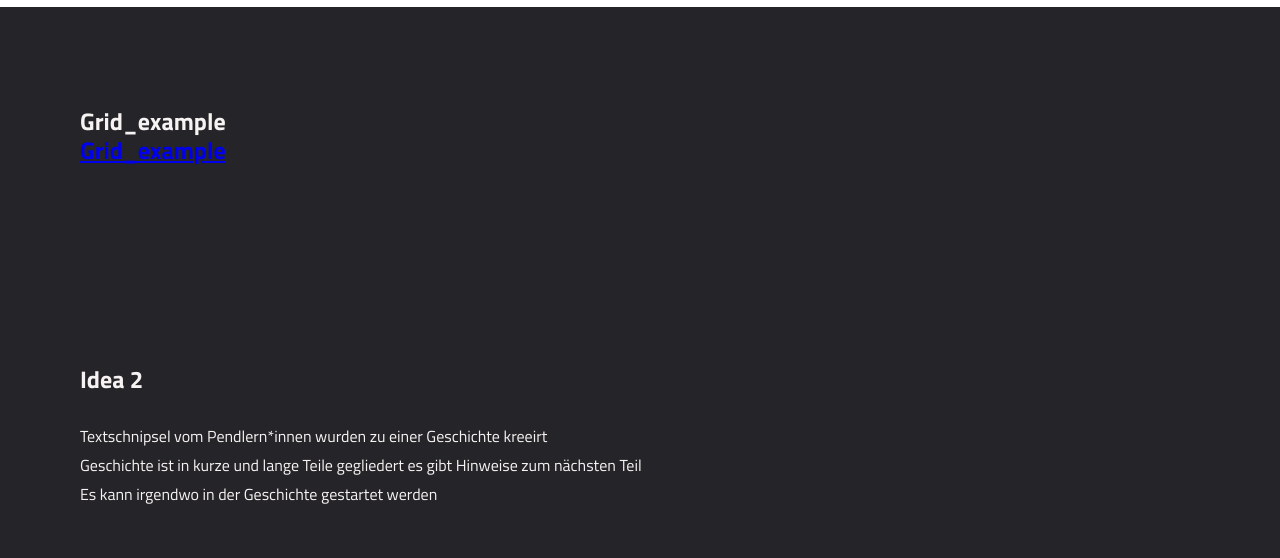
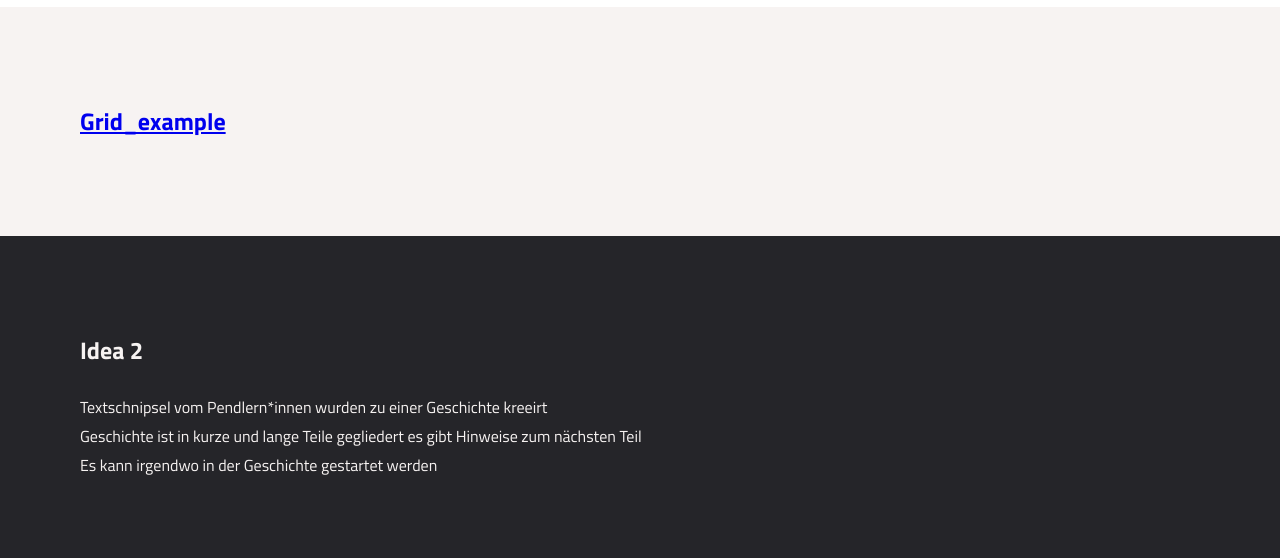
Before and after one commit to kth1969/Web_extended, a plain HTML site: page index.html in a window 1280 px wide. Shown: the part 3921-4479 px from the top of the page. Drawn offline with Linux system fonts and the light colour scheme.

Commit message:
Update index.html

```diff
--- a/index.html
+++ b/index.html
@@ -38,11 +38,9 @@
     <iframe style="border: 1px solid rgba(0, 0, 0, 0.1);" width="1102" height="644" src="https://www.figma.com/embed?embed_host=share&url=https%3A%2F%2Fwww.figma.com%2Ffile%2F81ppoi7oIaE4at1fAt2Ala%2FWeb_2015_2020%3Fnode-id%3D0%253A1" allowfullscreen></iframe>
 
 
-    <section class=" section section-dark">
+    <section class=" section section-light">
 
-        <h2>Grid_example</h2>
-
-   <a href="grid.html"><h2>Grid_example</h2></a>
+    <a href="grid.html"><h2>Grid_example</h2></a>
     </section>
     <section class=" section section-dark">
 
```
